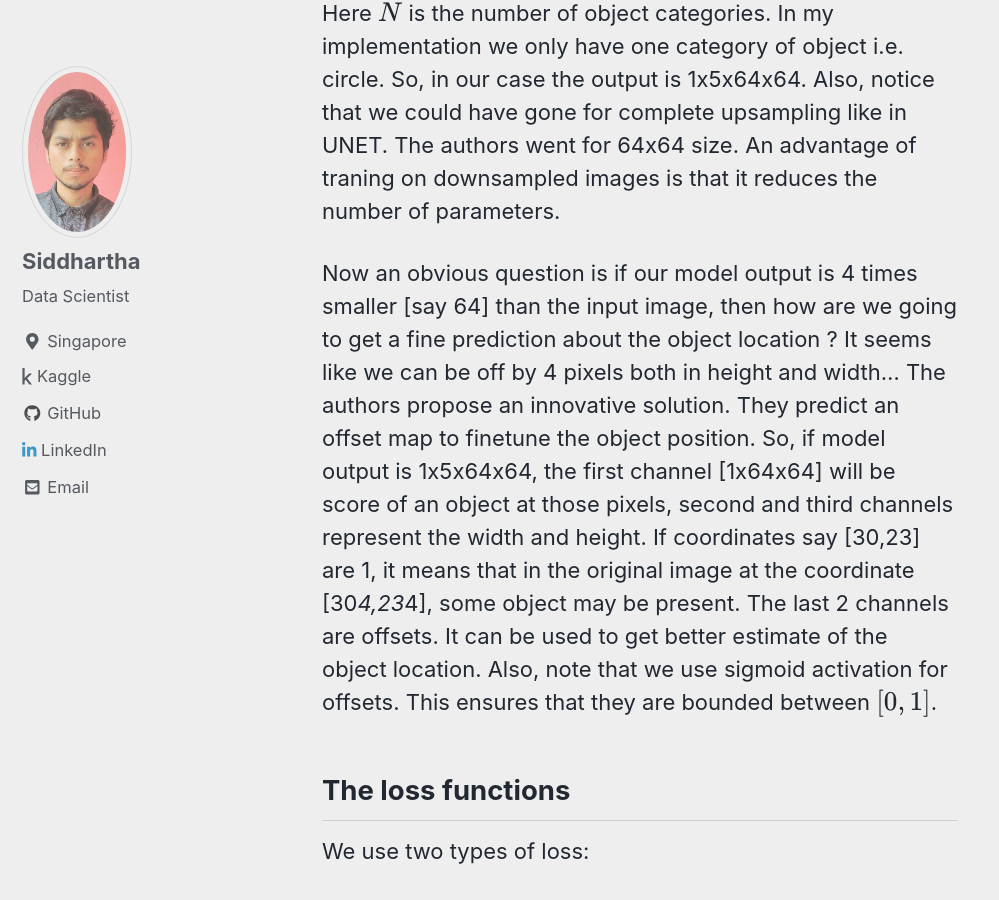
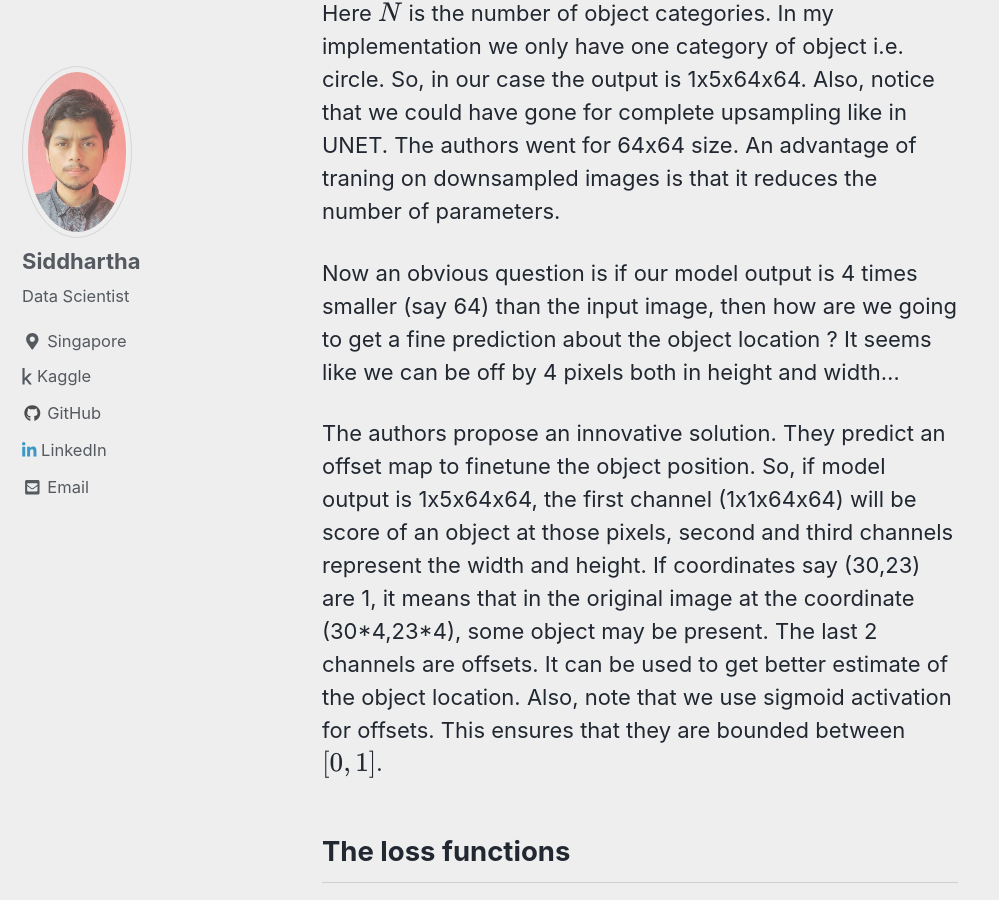
Before and after one commit to sidml/sidml.github.io, a Jekyll site: the page built from _posts/2019-11-05-understanding-centernet.md, in a window 1280 px wide and 900 px high, scrolled down 1748 px. Shown: the whole window, without its empty margins (0-999 px from the left). Built offline with Jekyll 4.4.1, drawn with Linux system fonts in a browser that asks for light colours; cached includes are drawn as plain includes; nearby versions of some CDN libraries; formulas are drawn with MathJax 3.

```diff
--- a/_posts/2019-11-05-understanding-centernet.md
+++ b/_posts/2019-11-05-understanding-centernet.md
@@ -16,11 +16,13 @@ Here are a few details about my implementation.
 MSCOCO or Kitti datasets are big and not everyone is interested in understanding them just to do a few experiments. So, I decided to write a function that automatically generates a toy dataset of circles.  The dataset generates an image with multiple circles (max 5]. The circles may overlap.
 ## The Model
 I didn't want to complicate things so I used resnet 18 as encoder and followed unet in the upsampling stages. Let's say the input to model is 1x1x256x256 [Batch Size x Channels x Width x Height], then output of
-model will be 1x[N+4]x64x64. Here 1 is the batch size, N+4 is the number of output channels and 64 is the downsampled image width. Here $N$ is the number of object categories. In my implementation we only have one category of object i.e. circle. So, in our case the output is 1x5x64x64. Also, notice that we could have gone for complete upsampling like in UNET. The authors went for 64x64 size. An advantage of traning on downsampled images is that it reduces the number of parameters.
+model will be 1x[N+4]x64x64. Here 1 is the batch size, N+4 is the number of output channels and 64 is the downsampled image width. Here \\(N\\) is the number of object categories. In my implementation we only have one category of object i.e. circle. So, in our case the output is 1x5x64x64. Also, notice that we could have gone for complete upsampling like in UNET. The authors went for 64x64 size. An advantage of traning on downsampled images is that it reduces the number of parameters.
 
-Now an obvious question is if our model output is 4 times smaller [say 64] than the input image, then how are we going to get a fine prediction about the object location ? It seems like we can be off by 4 pixels both in height and width... The authors propose an innovative solution. They predict an offset map to finetune the object position.
-So, if model output is 1x5x64x64, the first channel [1x64x64] will be score of an object at those pixels, second and third channels represent the width and height. If coordinates say [30,23] are 1, it means that in the original image at the coordinate [30*4,23*4], some object may be present. The last 2 channels are offsets. It can be used to get better estimate of the object location.
-Also, note that we use sigmoid activation for offsets. This ensures that they are bounded between $[0,1]$.
+Now an obvious question is if our model output is 4 times smaller \(say 64\) than the input image, then how are we going to get a fine prediction about the object location ? It seems like we can be off by 4 pixels both in height and width...
+
+The authors propose an innovative solution. They predict an offset map to finetune the object position.
+So, if model output is 1x5x64x64, the first channel \(1x1x64x64\) will be score of an object at those pixels, second and third channels represent the width and height. If coordinates say \(30,23\) are 1, it means that in the original image at the coordinate \(30\*4,23\*4\), some object may be present. The last 2 channels are offsets. It can be used to get better estimate of the object location.
+Also, note that we use sigmoid activation for offsets. This ensures that they are bounded between \\([0,1]\\).
 
 ## The loss functions
 
@@ -30,9 +32,9 @@ We use two types of loss:
 
 <img src="{{ site.url }}{{ site.baseurl }}/assets/images/centernet/mask_loss.png" alt="mask_loss">
 
-This is modified version of focal loss.  Here $\alpha$ and $\beta$ are parameters of focal loss. We use $\alpha=2$ and $\beta=4$. In original implementation, the authors use an object centered gaussian kernel
-$Y = \exp(-\frac{(x-p_{x})^{2}+(y-p_{y})^{2} }{ 2\sigma^2 })$.
-Here $p_{x}$ and $p_{y}$ are the low resolution center of the object. $\sigma$ is object size adaptive standard deviation. For this toy dataset,using gaussian kernel didn't seem to make much difference. So, in the interest of keeping it minimal I just use $Y (p_{x},p_{y}) = 1$.
+This is modified version of focal loss.  Here \\(\alpha\\) and \\(\beta\\) are parameters of focal loss. We use \\(\alpha=2\\) and \\(\beta=4\\). In original implementation, the authors use an object centered gaussian kernel
+\\(Y = \exp(-\frac{(x-p_{x})^{2}+(y-p_{y})^{2} }{ 2\sigma^2 })\\).
+Here \\(p_{x}\\) and \\(p_{y}\\) are the low resolution center of the object. \\(\sigma\\) is object size adaptive standard deviation. For this toy dataset,using gaussian kernel didn't seem to make much difference. So, in the interest of keeping it minimal I just use \\(Y (p_{x},p_{y}) = 1\\).
 
 - Size and offset Loss
 
```
Also changed, not shown: other parts of _posts/2019-11-05-understanding-centernet.md (+1 -1 lines).
